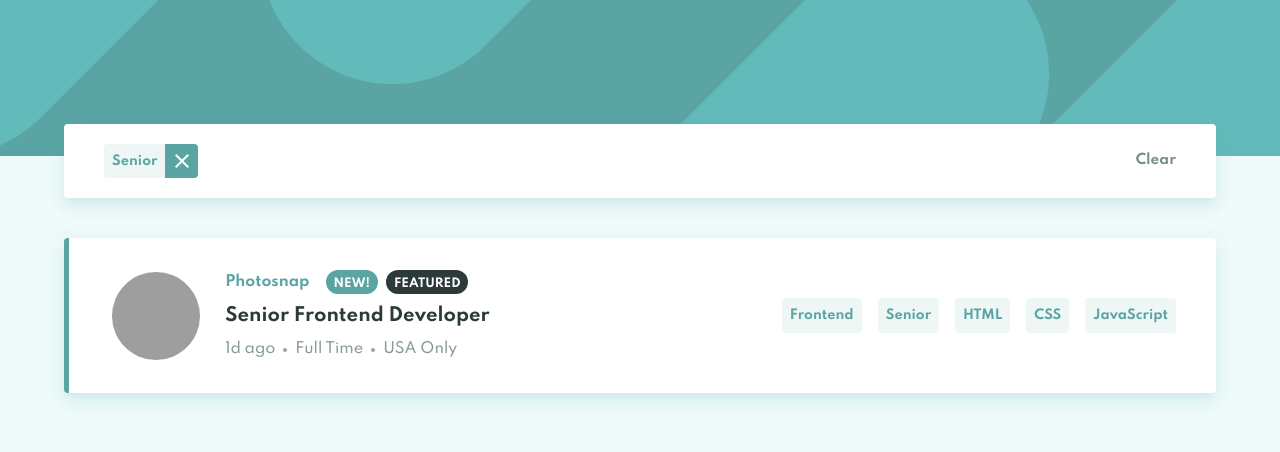
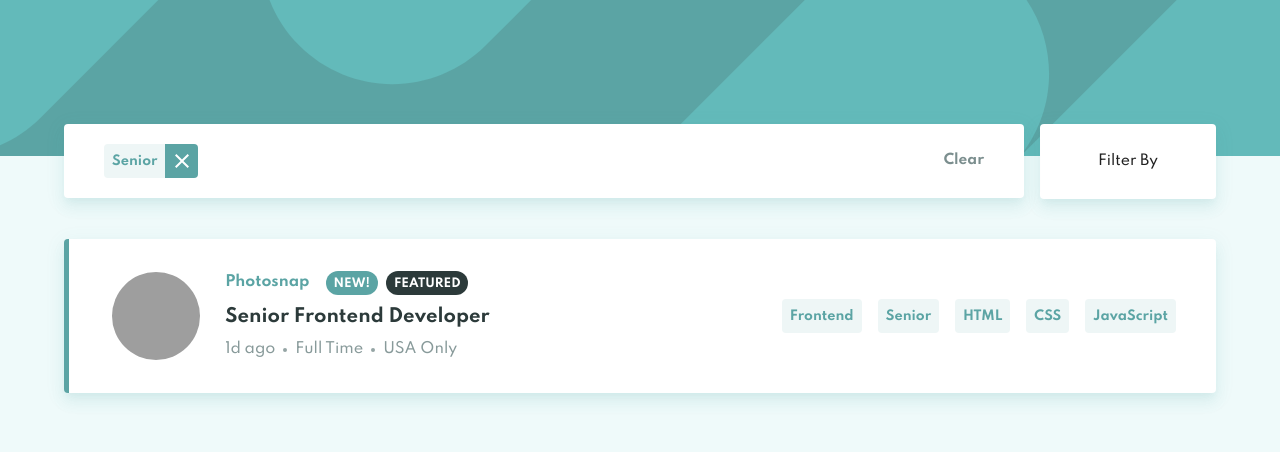
Before and after one commit to Mohamad-Ilham-Ramadhan/job-listings-with-filtering, a React app: page / in a window 1280 px wide. Both pictures are taken after a click on the button "Senior". Shown: the top 452 px of the page. Built offline with nearby package versions, Linux system fonts and the light colour scheme; grey boxes are pictures that could not be loaded.

Commit message:
filterselect desktop design done

```diff
--- a/src/components/Filter.js
+++ b/src/components/Filter.js
@@ -6,15 +6,28 @@ import Grid from "@material-ui/core/Grid";
 import Button from "@material-ui/core/Button";
 
 import FilterTag from "./FilterTag";
+import FilterSelect from "./FilterSelect";
 
 const useStyles = makeStyles((theme) => ({
   root: {
+    width: "100%",
+    position: "relative",
     padding: 20,
     paddingBottom: 4, // padding  - marginBottom of <FIlterTag  />
     [theme.breakpoints.up("md")]: {
       paddingLeft: theme.spacing(5),
       paddingRight: theme.spacing(5),
     },
+  },
+  gridFilterContainer: {
+    display: "flex",
+    justifyContent: "center",
+    alignItems: "center",
+  },
+  gridFilterSelect: {
+    display: "flex",
+    justifyContent: "flex-end",
+    alignItems: "center",
   },
   gridClear: {
     display: "flex",
@@ -52,9 +65,20 @@ export default function Filter({
 }) {
   const styles = useStyles();
 
-  if (tags.length > 0) {
   return (
-      <Paper className={clsx(styles.root, props.className)} elevation={10}>
+    <Grid container>
+      <Grid
+        className={styles.gridFilterContainer}
+        item
+        xs={12}
+        md={10}
+        style={tags.length <= 0 ? { display: "none" } : null}
+      >
+        <Paper
+          className={clsx(styles.root, props.className)}
+          style={tags.length <= 0 ? { padding: 30 } : null}
+          elevation={10}
+        >
           <Grid container>
             <Grid item xs={10}>
               {tags.map((tag) => (
@@ -67,15 +91,25 @@ export default function Filter({
                 />
               ))}
             </Grid>
+            {tags.length > 0 && (
               <Grid className={styles.gridClear} item xs={2}>
                 <Button className={styles.clear} onClick={handleClear}>
                   Clear
                 </Button>
               </Grid>
+            )}
           </Grid>
         </Paper>
+      </Grid>
+      <Grid
+        className={styles.gridFilterSelect}
+        style={tags.length > 0 ? { paddingLeft: 16 } : null}
+        item
+        xs={12}
+        md={tags.length > 0 ? 2 : 12}
+      >
+        <FilterSelect show={tags.length > 0 ? false : true} />
+      </Grid>
+    </Grid>
   );
-  } else {
-    return null;
 }
-}
--- /dev/null
+++ b/src/components/FilterSelect.js
@@ -0,0 +1,136 @@
+import React, { useEffect } from "react";
+import { makestyles, makeStyles } from "@material-ui/core/styles";
+import Button from "@material-ui/core/Button";
+import Paper from "@material-ui/core/Paper";
+import Popover from "@material-ui/core/Popover";
+import List from "@material-ui/core/List";
+import ListItem from "@material-ui/core/ListItem";
+import ListItemIcon from "@material-ui/core/ListItemIcon";
+import ListItemText from "@material-ui/core/ListItemText";
+import Checkbox from "@material-ui/core/Checkbox";
+
+import database from "../../database.json";
+window.database = database;
+
+function filterTagsByType(data, type) {
+  function removeDuplicate(arr) {
+    return arr.reduce((acc, item) => {
+      const newItem = item.toUpperCase();
+      if (acc.map((el) => el.toUpperCase()).includes(newItem)) {
+        return [...acc];
+      } else {
+        return [...acc, item];
+      }
+    }, []);
+  }
+  if (Array.isArray(data[0][type])) {
+    return removeDuplicate(
+      data.reduce((acc, job) => [...acc, ...job[type]], [])
+    );
+  } else {
+    return removeDuplicate(data.map((item) => item[type]));
+  }
+}
+
+const roles = filterTagsByType(database, "role");
+const levels = filterTagsByType(database, "level");
+const languages = filterTagsByType(database, "languages");
+const tools = filterTagsByType(database, "level");
+
+const availableTags = [
+  { type: "role", tags: roles },
+  { type: "level", tags: levels },
+  { type: "languages", tags: languages },
+  { type: "tools", tags: tools },
+];
+
+const useStyles = makeStyles((theme) => ({
+  root: {
+    width: "100%",
+    marginTop: -112,
+    marginBottom: 40,
+  },
+  button: {
+    display: "block",
+    width: "100%",
+    padding: 25,
+  },
+}));
+
+export default function FilterSelect({ show }) {
+  const styles = useStyles();
+  const [anchorEl, setAnchorEl] = React.useState(null);
+  const [tags, setTags] = React.useState([
+    "JavaScript",
+    "Frontend",
+    "NodeJs",
+    "CSS",
+  ]);
+  const [checked, setChecked] = React.useState(["CSS"]);
+
+  function handleClick(e) {
+    setAnchorEl(e.currentTarget);
+  }
+  function handleClose() {
+    setAnchorEl(null);
+  }
+  function handleSelect(value) {
+    return function () {
+      setChecked((checked) => {
+        if (checked.indexOf(value) !== -1) {
+          return checked.filter((item) => item !== value);
+        }
+        return [...checked, value];
+      });
+    };
+  }
+  const open = Boolean(anchorEl);
+  const id = open ? "simple-popover" : undefined;
+  return (
+    <Paper className={styles.root} elevation={10}>
+      <Button
+        className={styles.button}
+        onClick={handleClick}
+        aria-describedby={id}
+      >
+        Filter By
+      </Button>
+
+      {open && (
+        <Popover
+          className={styles.select}
+          id={id}
+          open={open}
+          anchorEl={anchorEl}
+          onClose={handleClose}
+          anchorOrigin={{
+            vertical: "bottom",
+            horizontal: "center",
+          }}
+          transformOrigin={{
+            vertical: "top",
+            horizontal: "center",
+          }}
+        >
+          <List style={{ minWidth: 200 }}>
+            {availableTags.map((item) => (
+              <>
+                <ListItem key={item.type}>
+                  <ListItemText secondary={item.type} />
+                </ListItem>
+                {item.tags.map((tag) => (
+                  <ListItem key={tag} button onClick={handleSelect(tag)}>
+                    <ListItemIcon>
+                      <Checkbox checked={checked.indexOf(tag) !== -1} />
+                    </ListItemIcon>
+                    <ListItemText primary={tag} />
+                  </ListItem>
+                ))}
+              </>
+            ))}
+          </List>
+        </Popover>
+      )}
+    </Paper>
+  );
+}
--- a/src/components/Home.js
+++ b/src/components/Home.js
@@ -16,7 +16,7 @@ let data = database.map((item) => ({
   tags: [item.role, item.level, ...item.languages, ...item.tools],
 }));
 window.data = data;
-console.log(window.data);
+// console.log(window.data);
 
 const useStyles = makeStyles((theme) => ({
   header: {
```
Also changed, not shown: 40 other files (tests, documents, lock files or other folders). Lines whose indentation alone changed are shown as unchanged.
